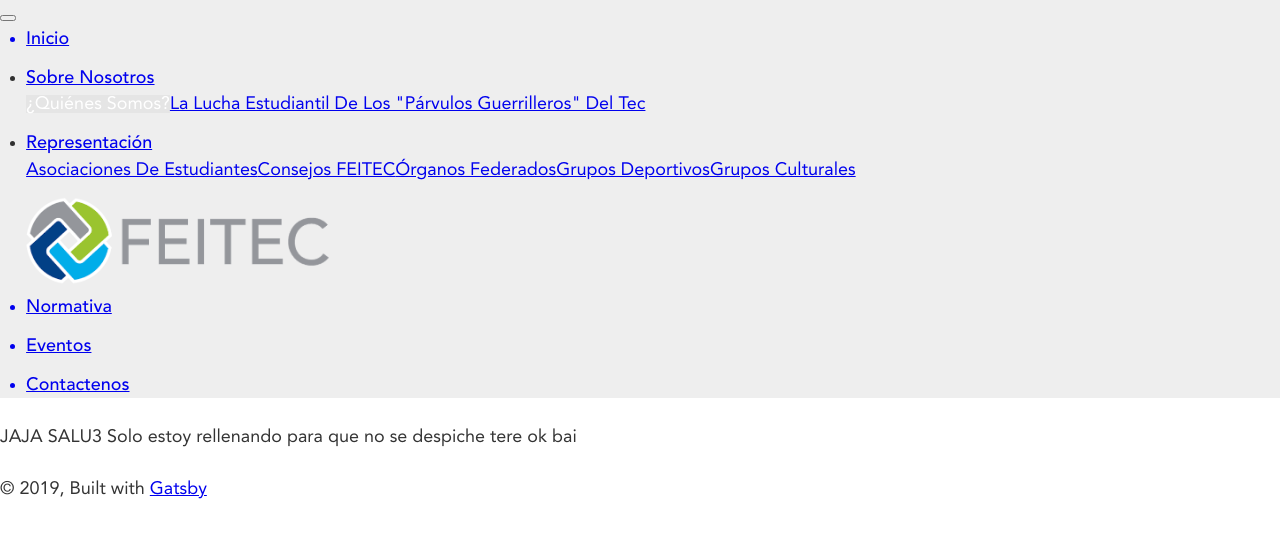
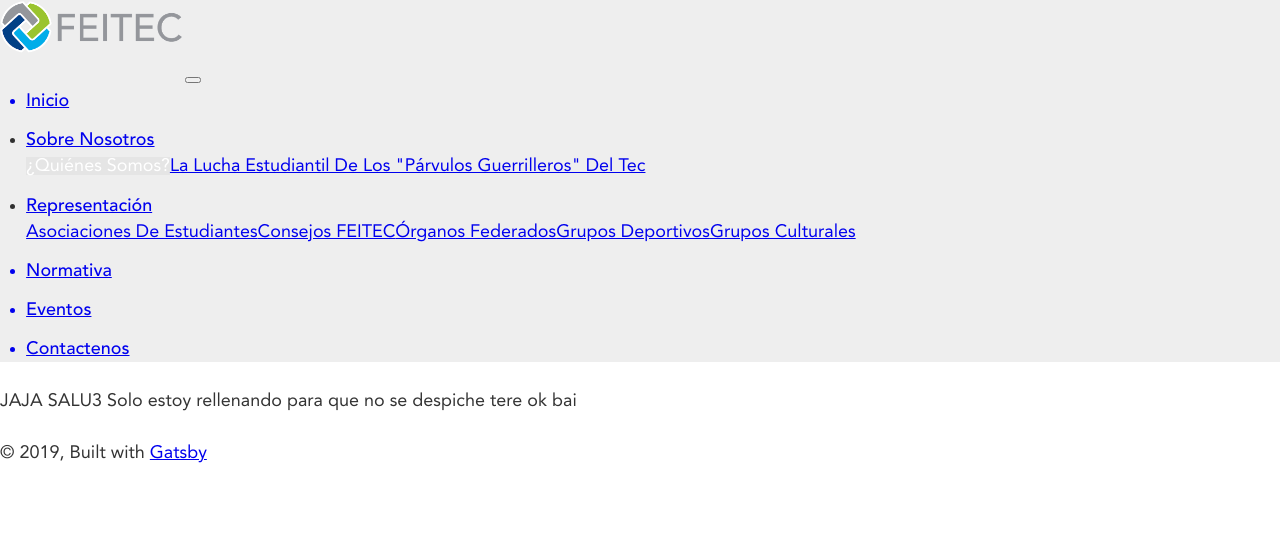
Before and after one commit to FeitecTI/FeitecContent, a Gatsby site: page / in a window 1280 px wide. Built offline with nearby package versions, Linux system fonts and the light colour scheme; Gatsby itself is replaced by a stand-in of ours.

Commit message:
Change in header main

```diff
--- a/src/pages/index.js
+++ b/src/pages/index.js
@@ -5,7 +5,7 @@ import SEO from "../components/seo"
 //import DeleteList from "../components/deleteList"
 
 const IndexPage = () => (
-  <Layout isMain>
+  <Layout>
     <SEO title="Feitec" />
     <p>JAJA SALU3 Solo estoy rellenando para que no se despiche tere ok bai</p>
   </Layout>
```
